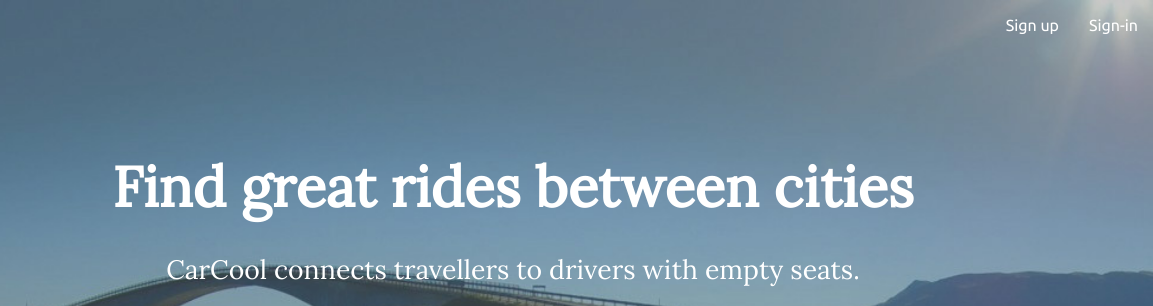
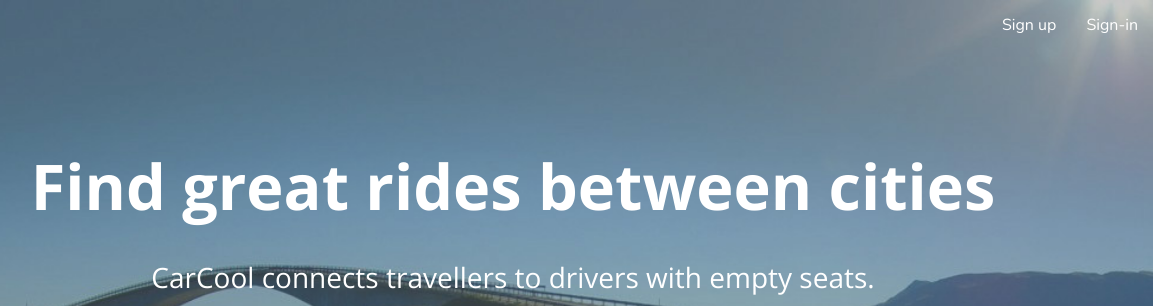
Before and after one commit to RonyNasr/car-pool, a plain HTML site: page index.html in a window 1280 px wide. Shown: the top 306 px of the page, 127-1280 px from the left. Drawn offline with nearby package versions, Linux system fonts and the light colour scheme.

Commit message:
add updated fonts

```diff
--- a/css/styles.css
+++ b/css/styles.css
@@ -1,5 +1,5 @@
 body, html {
-  font-family: 'Ubuntu', sans-serif;
+  font-family: 'Nunito', sans-serif;
   height: 80%;
 }
 
@@ -25,18 +25,18 @@ body, html {
 }
 
 h1 {
-  font-size: 4em;
+  font-size: 4.5em;
   font-weight: 800;
   text-align: center;
   padding: .5em;
 }
 
 h1, h2, h3 {
-  font-family: 'Lora', serif;
+  font-family: 'Open Sans', sans-serif;
 }
 
 h2 {
-  font-size: 1.9em;
+  font-size: 2em;
   text-align: center;
 }
 
--- a/index.html
+++ b/index.html
@@ -5,8 +5,9 @@
     <meta http-equiv="X-UA-Compatible" content="IE=edge">
     <meta name="viewport" content="width=device-width, initial-scale=1">
     <link rel="shortcut icon" type="image/x-icon" href="img/favicon.ico"/>
-    <link href='https://fonts.googleapis.com/css?family=Lora:400,700italic|Ubuntu' rel='stylesheet' type='text/css'>
-    <link rel="stylesheet" href="http://fonts.googleapis.com/css?family=Roboto">
+    <!-- <link href='https://fonts.googleapis.com/css?family=Lora:400,700italic|Ubuntu' rel='stylesheet' type='text/css'>
+    <link rel="stylesheet" href="http://fonts.googleapis.com/css?family=Roboto"> -->
+    <link href='https://fonts.googleapis.com/css?family=Open+Sans:400,700|Nunito' rel='stylesheet' type='text/css'>
     <link rel="stylesheet" type="text/css" href="Semantic-UI-master/dist/semantic.min.css">
     <link href="css/bootstrap.min.css" rel="stylesheet">
     <!-- <link rel="stylesheet" type="text/css" href="css/reset.css" /> -->
```
